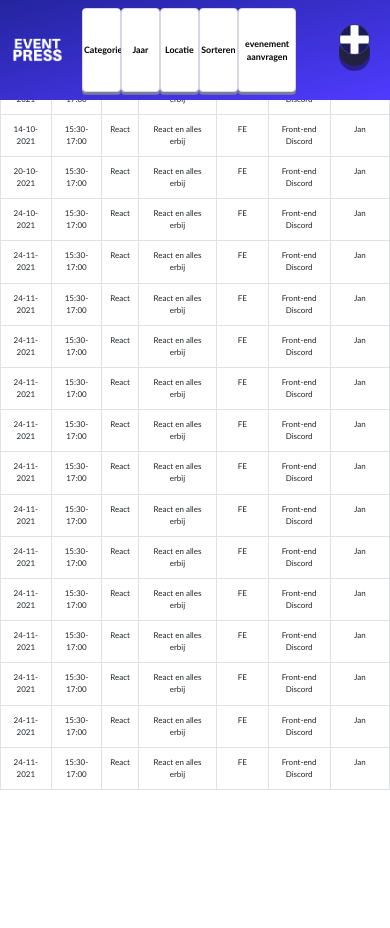
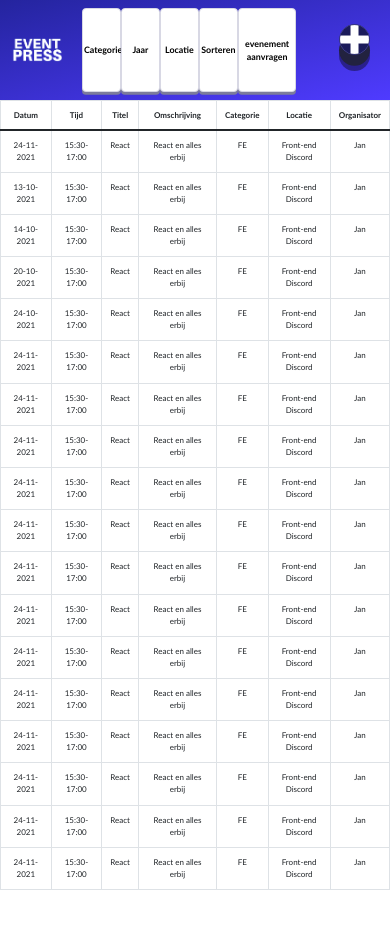
Before and after one commit to HarmenGerritsen/Eventpress, a React (Create React App) app: page / in a window 390 px wide. Shown: the top 928 px of the page. Before the commit the page ends 844 px from the top, so only its background shows below. Built offline with nearby package versions, Linux system fonts and the light colour scheme.

Commit message:
more responsiveness v2

```diff
--- a/src/App.css
+++ b/src/App.css
@@ -187,6 +187,7 @@ td {
 @media only screen and (max-width: 720px) {
   .Table {
     width: 100vw;
+    margin-top: 100px;
   }
   .App-header {
     min-height: 100px;
@@ -194,6 +195,7 @@ td {
     min-width: 100vw;
     left: 0vw;
     flex-direction: row;
+    margin-top: -100px;
   }
 
 .logo {
```
